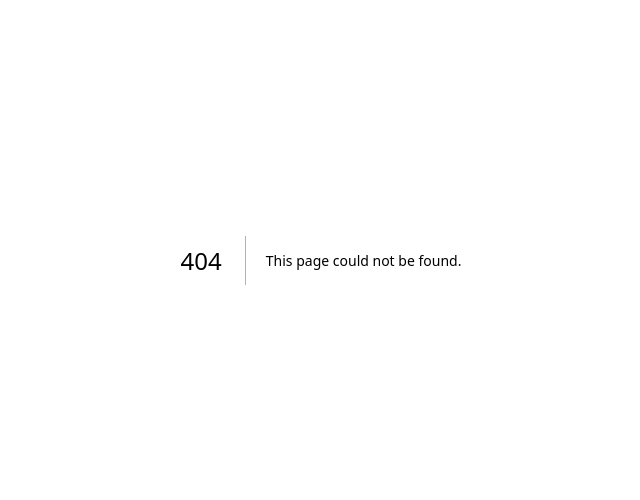
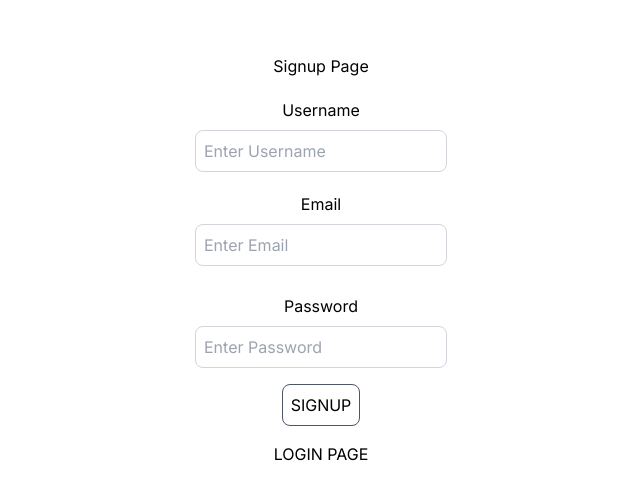
Before and after one commit to manish221298/NextJS-App, a Next.js app: page /signup in a window 1280 px wide. Before the commit this address had no page. Shown: the part 140-640 px from the top of the page, without its empty margins (319-959 px from the left). Built offline with nearby package versions, Linux system fonts and the light colour scheme.

Commit message:
post api done

```diff
--- a/package.json
+++ b/package.json
@@ -13,12 +13,18 @@
     "@types/react": "18.2.14",
     "@types/react-dom": "18.2.7",
     "autoprefixer": "10.4.14",
+    "axios": "^1.4.0",
+    "bcryptjs": "^2.4.3",
     "eslint": "8.44.0",
     "eslint-config-next": "13.4.9",
+    "jsonwebtoken": "^9.0.1",
+    "mongoose": "^7.3.4",
     "next": "13.4.9",
+    "nodemailer": "^6.9.3",
     "postcss": "8.4.25",
     "react": "18.2.0",
     "react-dom": "18.2.0",
+    "react-hot-toast": "^2.4.1",
     "tailwindcss": "3.3.2",
     "typescript": "5.1.6"
   }
--- /dev/null
+++ b/src/app/api/users/sineup/route.ts
@@ -0,0 +1,43 @@
+import { connect } from "@/dbConfig/dbConfig";
+import User from "@/models/userModel";
+import { NextRequest, NextResponse } from "next/server";
+import { bcryptjs } from "bcryptjs";
+
+connect();
+
+export async function Post(request: NextRequest) {
+  try {
+    const reqBody = await request.json();
+    const { username, email, password } = reqBody;
+
+    // check if user already exist
+    const user = await User.findOne({ email });
+    if (user) {
+      return NextResponse.json(
+        { error: "user already exist" },
+        { status: 400 }
+      );
+    }
+
+    // hash password
+    const salt = await bcryptjs.genSalt(10);
+    const hashedPassword = bcryptjs.hash(password, salt);
+
+    const newUser = new user({
+      username,
+      email,
+      password: hashedPassword,
+    });
+
+    const savedUser = await newUser.save();
+
+    return NextResponse.json({
+      message: "Registered successfully",
+      success: true,
+      savedUser,
+    });
+
+  } catch (error: any) {
+    return NextResponse.json({ error: error.message }, { status: 500 });
+  }
+}
--- a/src/app/globals.css
+++ b/src/app/globals.css
@@ -18,10 +18,10 @@
 
 body {
   color: rgb(var(--foreground-rgb));
-  background: linear-gradient(
+  /* background: linear-gradient(
       to bottom,
       transparent,
       rgb(var(--background-end-rgb))
     )
-    rgb(var(--background-start-rgb));
+    rgb(var(--background-start-rgb)); */
 }
--- /dev/null
+++ b/src/app/login/page.tsx
@@ -0,0 +1,59 @@
+"use client";
+
+import React, { useState } from "react";
+import Link from "next/link";
+import { useRouter } from "next/navigation";
+// import { axios } from "axios";
+
+interface User {
+  username: string;
+  email: string;
+  password: string;
+}
+
+export default function loginPage() {
+  const [user, setUser] = useState({
+    email: "",
+    password: "",
+  });
+
+  const onLogin = () => {
+    const formData = {
+      email: user.email,
+      password: user.password
+    }
+
+    console.log("form data is", formData)
+  };
+
+  return (
+    <div className="flex flex-col items-center justify-center min-h-screen py-2">
+      <h1>Login Page</h1>
+
+
+
+      <label className="mt-3">Email</label>
+      <input
+        className="p-2 border border-gray-300 rounded-lg mb-4 mt-2 "
+        type="text"
+        value={user.email}
+        onChange={(e) => setUser({ ...user, email: e.target.value })}
+        placeholder="Enter Email"
+      />
+
+      <label className="mt-3">Password</label>
+      <input
+        className="p-2 border border-gray-300 rounded-lg mb-4 mt-2 "
+        type="password"
+        value={user.password}
+        onChange={(e) => setUser({ ...user, password: e.target.value })}
+        placeholder="Enter Password"
+      />
+
+      <button onClick={onLogin} className="p-2 border border-gray-300 rounded-lg mb-4 focus:outline-none focus: border-gray-600">
+        LOGIN
+      </button>
+      <Link href="/signup">SIGNUP PAGE</Link>
+    </div>
+  );
+}
--- /dev/null
+++ b/src/app/profile/[id]/page.tsx
@@ -0,0 +1,8 @@
+export default function UserPage({params}: any){
+    return (
+        <div className="flex flex-col items-center justify-center min-h-screen">
+            <h1>Profile Pages</h1>
+            <h2>Manish Kumar: {params.id}</h2>
+        </div>
+    )
+}
--- /dev/null
+++ b/src/app/profile/page.tsx
@@ -0,0 +1,8 @@
+export default function ProfilePage(){
+    return (
+        <div className="flex flex-col items-center justify-center min-h-screen">
+            <h1>Profile Pages</h1>
+            <h2>Manish Kumar</h2>
+        </div>
+    )
+}
--- /dev/null
+++ b/src/app/signup/page.tsx
@@ -0,0 +1,68 @@
+"use client";
+
+import React, { useState } from "react";
+import Link from "next/link";
+import { useRouter } from "next/navigation";
+// import { axios } from "axios";
+
+interface User {
+  username: string;
+  email: string;
+  password: string;
+}
+
+export default function signUp() {
+  const [user, setUser] = useState({
+    username: "",
+    email: "",
+    password: "",
+  });
+
+  const onSignUp = () => {
+    const formData = {
+      username: user.username,
+      email: user.email,
+      password: user.password
+    }
+
+    console.log("form data is", formData)
+  };
+
+  return (
+    <div className="flex flex-col items-center justify-center min-h-screen py-2">
+      <h1>Signup Page</h1>
+
+      <label className="mt-5">Username</label>
+      <input
+        className="p-2 border border-gray-300 rounded-lg mb-2 mt-2 "
+        type="text"
+        value={user.username}
+        onChange={(e) => setUser({ ...user, username: e.target.value })}
+        placeholder="Enter Username"
+      />
+
+      <label className="mt-3">Email</label>
+      <input
+        className="p-2 border border-gray-300 rounded-lg mb-4 mt-2 "
+        type="text"
+        value={user.email}
+        onChange={(e) => setUser({ ...user, email: e.target.value })}
+        placeholder="Enter Email"
+      />
+
+      <label className="mt-3">Password</label>
+      <input
+        className="p-2 border border-gray-300 rounded-lg mb-4 mt-2 "
+        type="password"
+        value={user.password}
+        onChange={(e) => setUser({ ...user, password: e.target.value })}
+        placeholder="Enter Password"
+      />
+
+      <button onClick={onSignUp} className="p-2 border border-gray-300 rounded-lg mb-4 focus:outline-none focus: border-gray-600">
+        SIGNUP
+      </button>
+      <Link href="/login">LOGIN PAGE</Link>
+    </div>
+  );
+}
--- /dev/null
+++ b/src/dbConfig/dbConfig.ts
@@ -0,0 +1,24 @@
+import mongoose from "mongoose";
+
+export async function connect() {
+  try {
+    mongoose.connect(process.env.MONGO_URI!);
+
+    const connection = mongoose.connection;
+
+    connection.on("connect", () => {
+      console.log("MongoDB connected successfully");
+    });
+
+    connection.on("error", (err) => {
+      console.log(
+        "MongoDB connection error. Please make sure MongoDB is running. " + err
+      );
+
+      process.exit();
+    });
+  } catch (error) {
+    console.log("Something goes wrong!");
+    console.log(error);
+  }
+}
--- /dev/null
+++ b/src/models/userModel.js
@@ -0,0 +1,35 @@
+import mongoose from "mongoose";
+
+
+const userSchema = new mongoose.Schema({
+    username: {
+        type: String,
+        required: [true, "Please provide  username"],
+        unique: true
+    },
+    email: {
+        type: String,
+        required: [true, "Please provide email"],
+        unique: true
+    },
+    password: {
+        type: String,
+        required: [true, "Please provide password"]
+    },
+    isVerified: {
+        type: Boolean,
+        default: false
+    },
+    isAdmin: {
+        type: Boolean,
+        default: false
+    },
+    forgotPasswordToken: String,
+    forgotPasswordTokenExpiry: String,
+    verifyToken: String,
+    verifyTokenExpiry: String
+})
+
+const User = mongoose.models.users || mongoose.model("users", userSchema)
+
+export default User
```
Also changed, not shown: src/app/api/users/login/route.ts (added), 2 other files (tests, documents, lock files or other folders).
